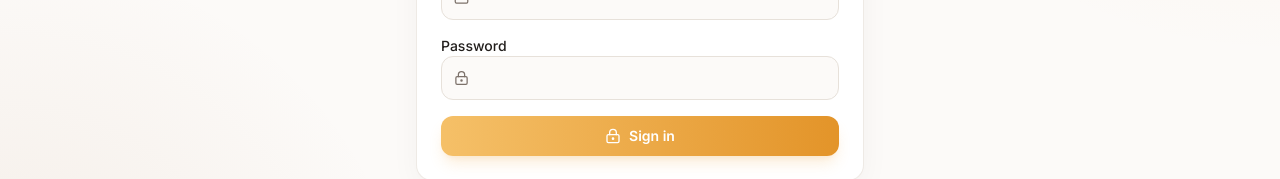
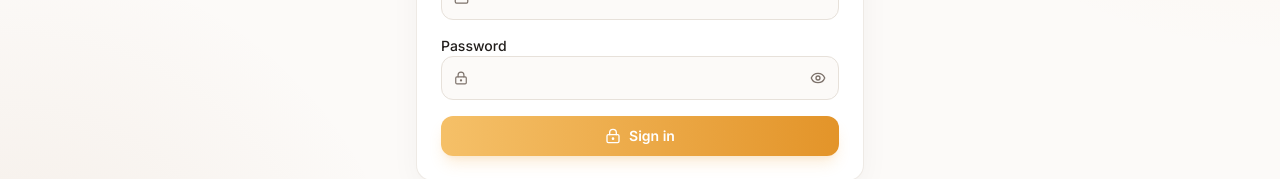
Before and after one commit to hotelyuvaankct/hotel_yuvaan_BO, a React (Vite) app: page /login in a window 1280 px wide. Shown: the part 429-608 px from the top of the page. Built offline with nearby package versions, Linux system fonts and the light colour scheme.

Commit message:
feat: add password visibility toggle to login page

```diff
--- a/src/pages/login.tsx
+++ b/src/pages/login.tsx
@@ -1,6 +1,6 @@
 import { FormEvent, useState } from 'react';
 import { Navigate, useLocation, useNavigate } from 'react-router-dom';
-import { LockKeyhole, Mail } from 'lucide-react';
+import { Eye, EyeOff, LockKeyhole, Mail } from 'lucide-react';
 import { ApiError } from '@/lib/api';
 import { useAuth } from '@/lib/auth';
 import { Button } from '@/components/ui/button';
@@ -19,6 +19,7 @@ export function LoginPage() {
   const [password, setPassword] = useState('');
   const [error, setError] = useState('');
   const [loading, setLoading] = useState(false);
+  const [showPassword, setShowPassword] = useState(false);
 
   if (isAuthenticated) {
     return <Navigate to={from} replace />;
@@ -77,11 +78,19 @@ export function LoginPage() {
                   <input
                     required
                     minLength={6}
-                    type="password"
+                    type={showPassword ? 'text' : 'password'}
                     value={password}
                     onChange={(event) => setPassword(event.target.value)}
                     className="w-full bg-transparent outline-none"
                   />
+                  <button
+                    type="button"
+                    onClick={() => setShowPassword(!showPassword)}
+                    className="text-muted-foreground hover:text-foreground focus:outline-none"
+                    aria-label={showPassword ? 'Hide password' : 'Show password'}
+                  >
+                    {showPassword ? <EyeOff className="h-4 w-4" /> : <Eye className="h-4 w-4" />}
+                  </button>
                 </span>
               </label>
 
```
